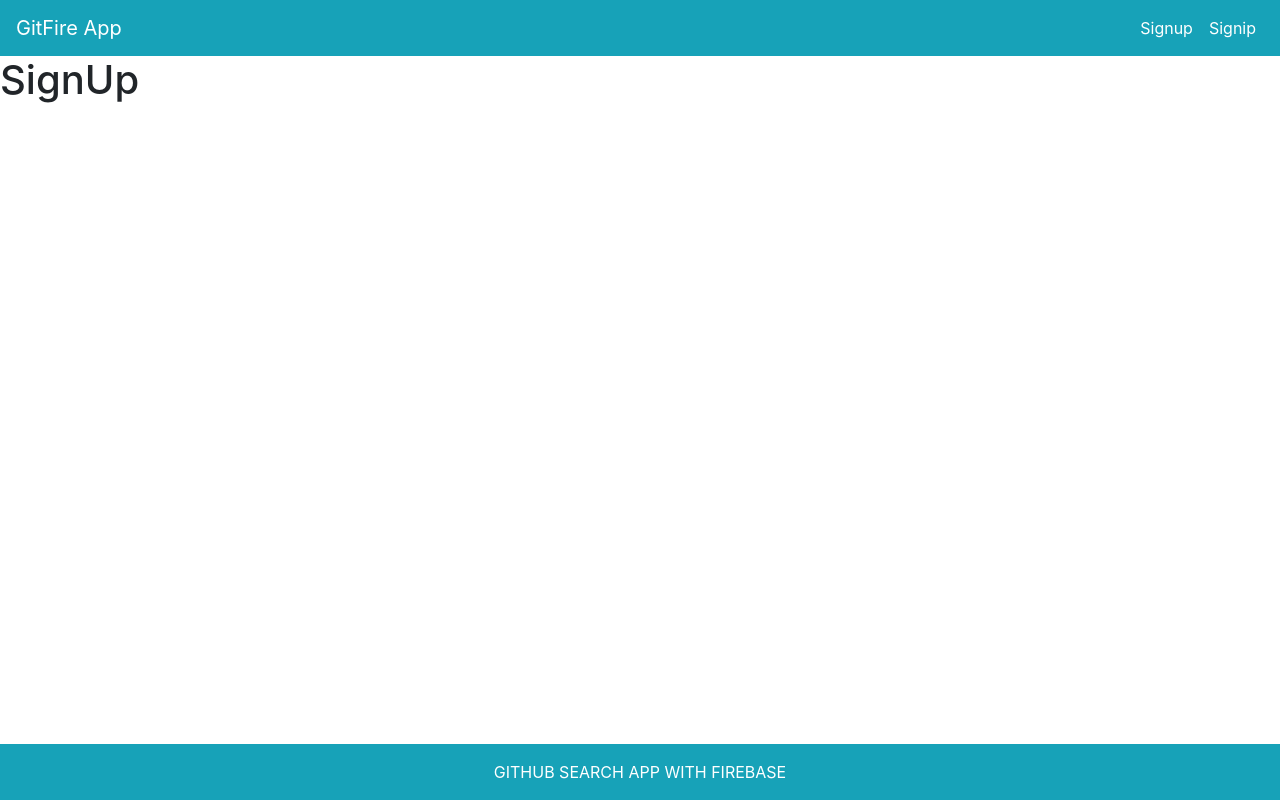
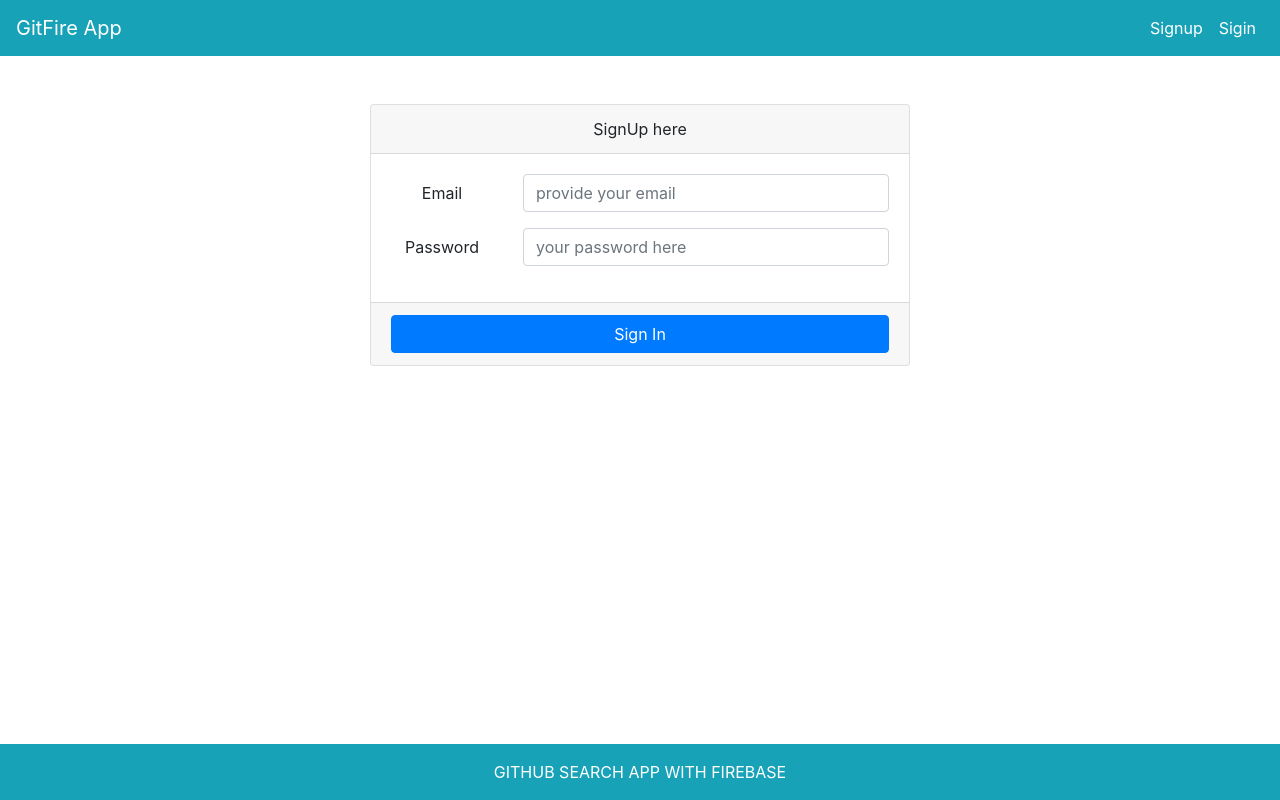
Before and after one commit to Pratikkshirsagar/github_finder, a React (Create React App) app: page /signup in a window 1280 px wide. Built offline with nearby package versions, Linux system fonts and the light colour scheme.

Commit message:
signup added

```diff
--- a/src/App.js
+++ b/src/App.js
@@ -20,6 +20,10 @@
 import Footer from './layout/Footer';
 import Header from './layout/Header';
 
+import firebaseConfig from './config/firebaseConfig';
+// firebase init
+firebase.initializeApp(firebaseConfig);
+
 function App() {
   const [user, setUser] = useState(null);
 
--- a/src/layout/Header.js
+++ b/src/layout/Header.js
@@ -22,20 +22,26 @@
         <Nav className="ml-auto" navbar>
           {context.user ? (
             <NavItem>
-              <NavLink tag={Link} to="/" className="text-white">
+              <NavLink
+                onClick={() => {
+                  context.setUser(null);
+                }}
+                to="/"
+                className="text-white"
+              >
                 Logout
               </NavLink>
             </NavItem>
           ) : (
             <>
               <NavItem>
-                <NavLink tag={Link} to="/" className="text-white">
+                <NavLink tag={Link} to="/signup" className="text-white">
                   Signup
                 </NavLink>
               </NavItem>
               <NavItem>
-                <NavLink tag={Link} to="/" className="text-white">
-                  Signip
+                <NavLink tag={Link} to="/signin" className="text-white">
+                  Sigin
                 </NavLink>
               </NavItem>
             </>
--- a/src/pages/Signin.jsx
+++ b/src/pages/Signin.jsx
@@ -1,11 +1,104 @@
-import React from 'react';
+import React, { useContext, useState } from 'react';
+import {
+  Container,
+  Form,
+  Button,
+  FormGroup,
+  Label,
+  Col,
+  Input,
+  Row,
+  Card,
+  CardBody,
+  CardFooter,
+  CardHeader,
+} from 'reactstrap';
+
+import firebase from 'firebase/app';
+import { UserContext } from '../context/userContext';
+import { Redirect } from 'react-router-dom';
+import { toast } from 'react-toastify';
 
 function Signin() {
-  return (
-    <div>
-      <h1>SignIn</h1>
-    </div>
-  );
+  const context = useContext(UserContext);
+  const [email, setEmail] = useState('');
+  const [password, setPassword] = useState('');
+
+  const handleSignUp = () => {
+    firebase
+      .auth()
+      .createUserWithEmailAndPassword(email, password)
+      .then((res) => {
+        console.log(res);
+        context.setUser({ email: res.user.email, uid: res.user.uid });
+      })
+      .catch((err) => {
+        console.log(err);
+        toast(err.message, {
+          type: 'error',
+        });
+      });
+  };
+
+  const handleFormSubmit = (e) => {
+    e.preventDefault();
+    handleSignUp();
+  };
+
+  if (context.user?.uid) {
+    return <Redirect to="/" />;
+  } else {
+    return (
+      <Container className="text-center">
+        <Row>
+          <Col lg={6} className="offset-lg-3 mt-5">
+            <Card>
+              <Form onSubmit={handleFormSubmit}>
+                <CardHeader className="">SignUp here</CardHeader>
+                <CardBody>
+                  <FormGroup row>
+                    <Label for="email" sm={3}>
+                      Email
+                    </Label>
+                    <Col sm={9}>
+                      <Input
+                        type="email"
+                        name="email"
+                        id="email"
+                        placeholder="provide your email"
+                        value={email}
+                        onChange={(e) => setEmail(e.target.value)}
+                      />
+                    </Col>
+                  </FormGroup>
+                  <FormGroup row>
+                    <Label for="password" sm={3}>
+                      Password
+                    </Label>
+                    <Col sm={9}>
+                      <Input
+                        type="password"
+                        name="password"
+                        id="password"
+                        placeholder="your password here"
+                        value={password}
+                        onChange={(e) => setPassword(e.target.value)}
+                      />
+                    </Col>
+                  </FormGroup>
+                </CardBody>
+                <CardFooter>
+                  <Button type="submit" block color="primary">
+                    Sign In
+                  </Button>
+                </CardFooter>
+              </Form>
+            </Card>
+          </Col>
+        </Row>
+      </Container>
+    );
+  }
 }
 
 export default Signin;
--- a/src/pages/Signup.jsx
+++ b/src/pages/Signup.jsx
@@ -1,11 +1,104 @@
-import React from 'react';
+import React, { useContext, useState } from 'react';
+import {
+  Container,
+  Form,
+  Button,
+  FormGroup,
+  Label,
+  Col,
+  Input,
+  Row,
+  Card,
+  CardBody,
+  CardFooter,
+  CardHeader,
+} from 'reactstrap';
+
+import firebase from 'firebase/app';
+import { UserContext } from '../context/userContext';
+import { Redirect } from 'react-router-dom';
+import { toast } from 'react-toastify';
 
 function Signup() {
-  return (
-    <div>
-      <h1>SignUp</h1>
-    </div>
-  );
+  const context = useContext(UserContext);
+  const [email, setEmail] = useState('');
+  const [password, setPassword] = useState('');
+
+  const handleSignUp = () => {
+    firebase
+      .auth()
+      .createUserWithEmailAndPassword(email, password)
+      .then((res) => {
+        console.log(res);
+        context.setUser({ email: res.user.email, uid: res.user.uid });
+      })
+      .catch((err) => {
+        console.log(err);
+        toast(err.message, {
+          type: 'error',
+        });
+      });
+  };
+
+  const handleFormSubmit = (e) => {
+    e.preventDefault();
+    handleSignUp();
+  };
+
+  if (context.user?.uid) {
+    return <Redirect to="/" />;
+  } else {
+    return (
+      <Container className="text-center">
+        <Row>
+          <Col lg={6} className="offset-lg-3 mt-5">
+            <Card>
+              <Form onSubmit={handleFormSubmit}>
+                <CardHeader className="">SignUp here</CardHeader>
+                <CardBody>
+                  <FormGroup row>
+                    <Label for="email" sm={3}>
+                      Email
+                    </Label>
+                    <Col sm={9}>
+                      <Input
+                        type="email"
+                        name="email"
+                        id="email"
+                        placeholder="provide your email"
+                        value={email}
+                        onChange={(e) => setEmail(e.target.value)}
+                      />
+                    </Col>
+                  </FormGroup>
+                  <FormGroup row>
+                    <Label for="password" sm={3}>
+                      Password
+                    </Label>
+                    <Col sm={9}>
+                      <Input
+                        type="password"
+                        name="password"
+                        id="password"
+                        placeholder="your password here"
+                        value={password}
+                        onChange={(e) => setPassword(e.target.value)}
+                      />
+                    </Col>
+                  </FormGroup>
+                </CardBody>
+                <CardFooter>
+                  <Button type="submit" block color="primary">
+                    Sign In
+                  </Button>
+                </CardFooter>
+              </Form>
+            </Card>
+          </Col>
+        </Row>
+      </Container>
+    );
+  }
 }
 
 export default Signup;
```
